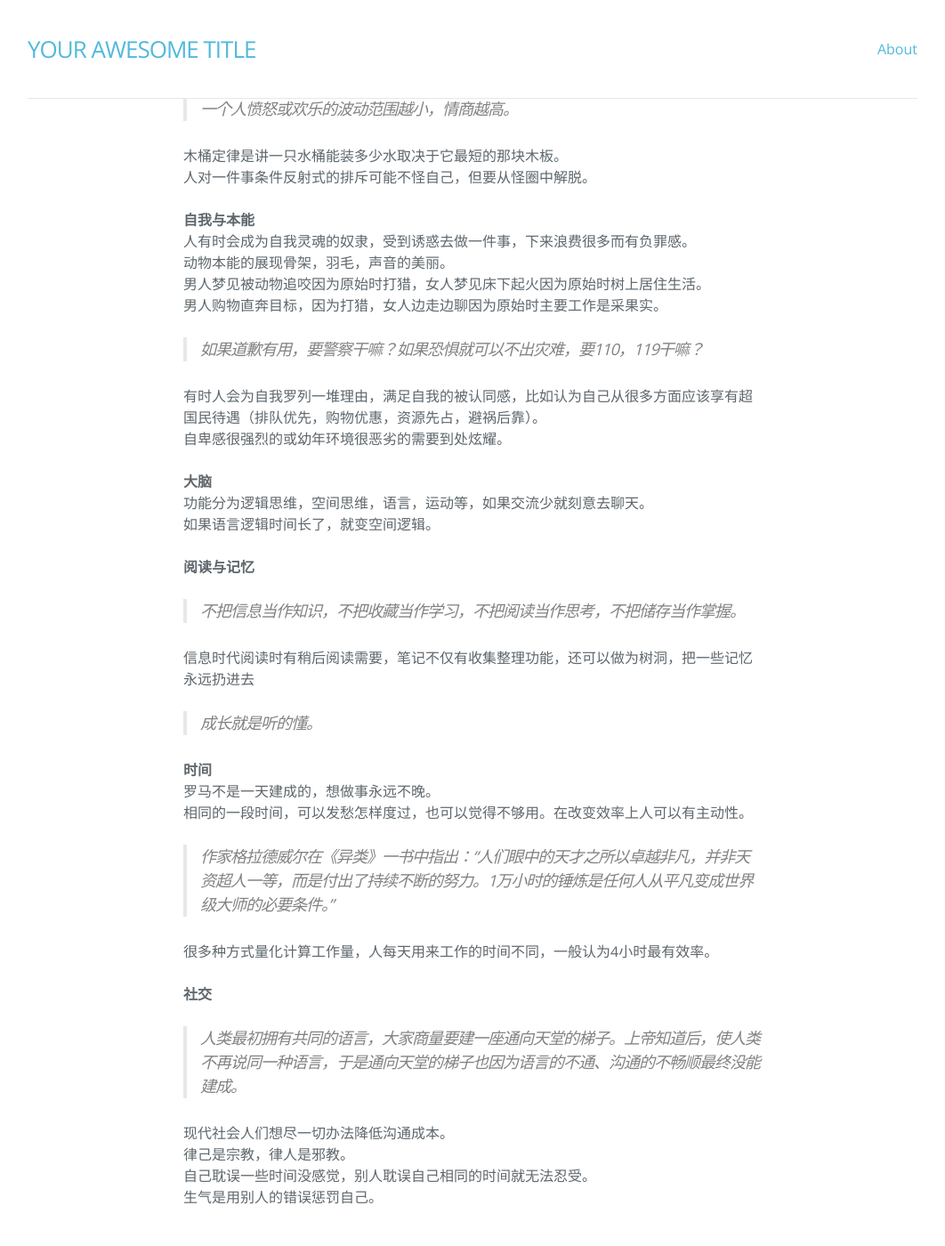
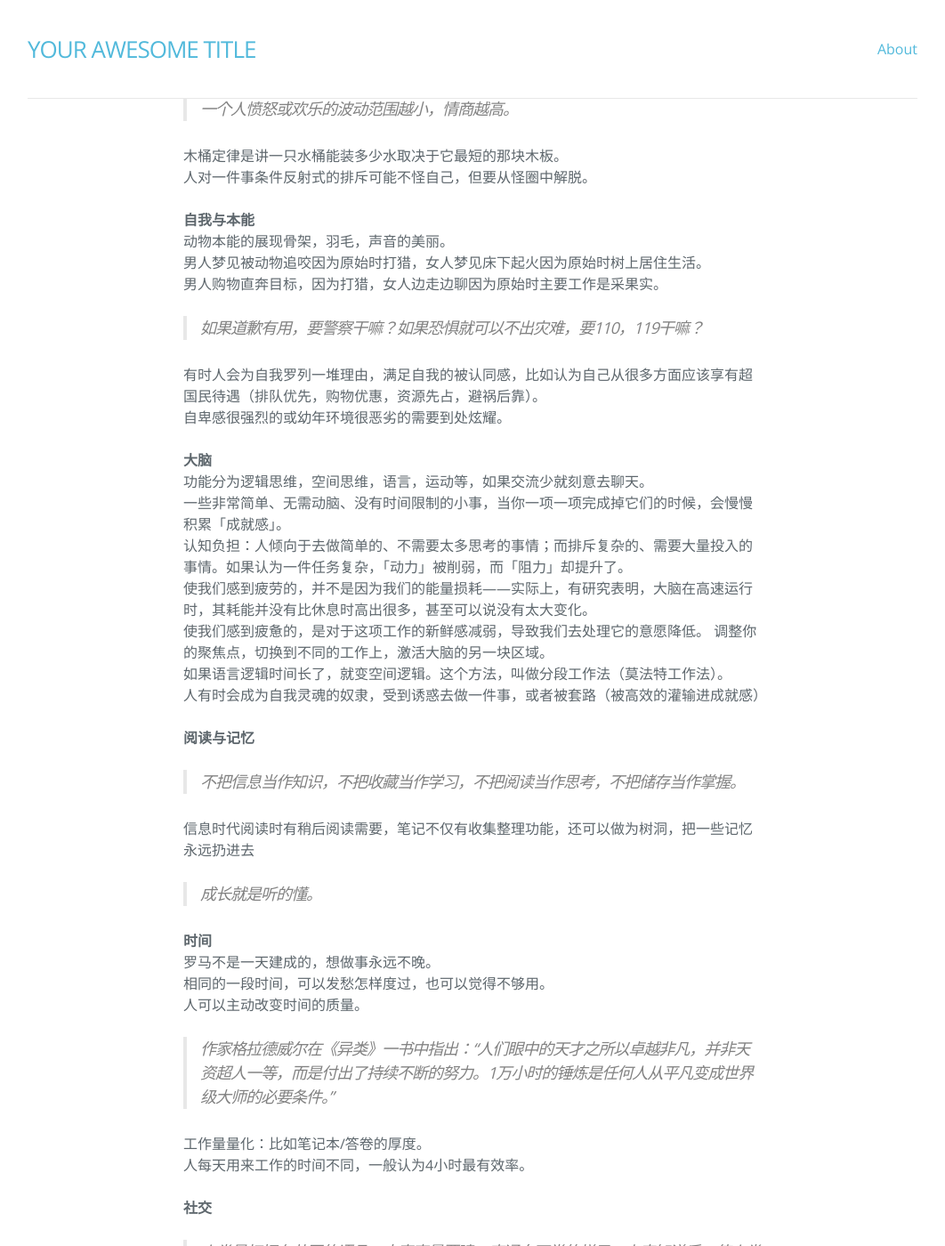
Before and after one commit to hebbank/aceo, a Jekyll site: the page built from _posts/2017-04-16-jt.md, in a window 1280 px wide and 1400 px high, scrolled down 293 px. Shown: the whole window at 89% size, without its empty margins (109-1171 px from the left). Built offline with Jekyll 4.4.1, drawn with Linux system fonts in a browser that asks for light colours; nearby versions of some CDN libraries.

Commit message:
Update 心灵鸡汤

```diff
--- a/_posts/2017-04-16-jt.md
+++ b/_posts/2017-04-16-jt.md
@@ -12,7 +12,6 @@ tags: 鸡汤
 人对一件事条件反射式的排斥可能不怪自己，但要从怪圈中解脱。
 
 **自我与本能**
-人有时会成为自我灵魂的奴隶，受到诱惑去做一件事，下来浪费很多而有负罪感。
 动物本能的展现骨架，羽毛，声音的美丽。
 男人梦见被动物追咬因为原始时打猎，女人梦见床下起火因为原始时树上居住生活。
 男人购物直奔目标，因为打猎，女人边走边聊因为原始时主要工作是采果实。
@@ -24,7 +23,13 @@ tags: 鸡汤
 
 **大脑**
 功能分为逻辑思维，空间思维，语言，运动等，如果交流少就刻意去聊天。
-如果语言逻辑时间长了，就变空间逻辑。
+一些非常简单、无需动脑、没有时间限制的小事，当你一项一项完成掉它们的时候，会慢慢积累「成就感」。
+认知负担：人倾向于去做简单的、不需要太多思考的事情；而排斥复杂的、需要大量投入的事情。如果认为一件任务复杂，「动力」被削弱，而「阻力」却提升了。
+使我们感到疲劳的，并不是因为我们的能量损耗——实际上，有研究表明，大脑在高速运行时，其耗能并没有比休息时高出很多，甚至可以说没有太大变化。
+使我们感到疲惫的，是对于这项工作的新鲜感减弱，导致我们去处理它的意愿降低。
+调整你的聚焦点，切换到不同的工作上，激活大脑的另一块区域。
+如果语言逻辑时间长了，就变空间逻辑。这个方法，叫做分段工作法（莫法特工作法）。
+人有时会成为自我灵魂的奴隶，受到诱惑去做一件事，或者被套路（被高效的灌输进成就感）
 
 **阅读与记忆**
 > 不把信息当作知识，不把收藏当作学习，不把阅读当作思考，不把储存当作掌握。
@@ -34,11 +39,13 @@ tags: 鸡汤
 
 **时间**
 罗马不是一天建成的，想做事永远不晚。
-相同的一段时间，可以发愁怎样度过，也可以觉得不够用。在改变效率上人可以有主动性。
+相同的一段时间，可以发愁怎样度过，也可以觉得不够用。
+人可以主动改变时间的质量。
 
 > 作家格拉德威尔在《异类》一书中指出：“人们眼中的天才之所以卓越非凡，并非天资超人一等，而是付出了持续不断的努力。1万小时的锤炼是任何人从平凡变成世界级大师的必要条件。”
 
-很多种方式量化计算工作量，人每天用来工作的时间不同，一般认为4小时最有效率。
+工作量量化：比如笔记本/答卷的厚度。
+人每天用来工作的时间不同，一般认为4小时最有效率。
 
 **社交**
 > 人类最初拥有共同的语言，大家商量要建一座通向天堂的梯子。上帝知道后，使人类不再说同一种语言，于是通向天堂的梯子也因为语言的不通、沟通的不畅顺最终没能建成。
```
